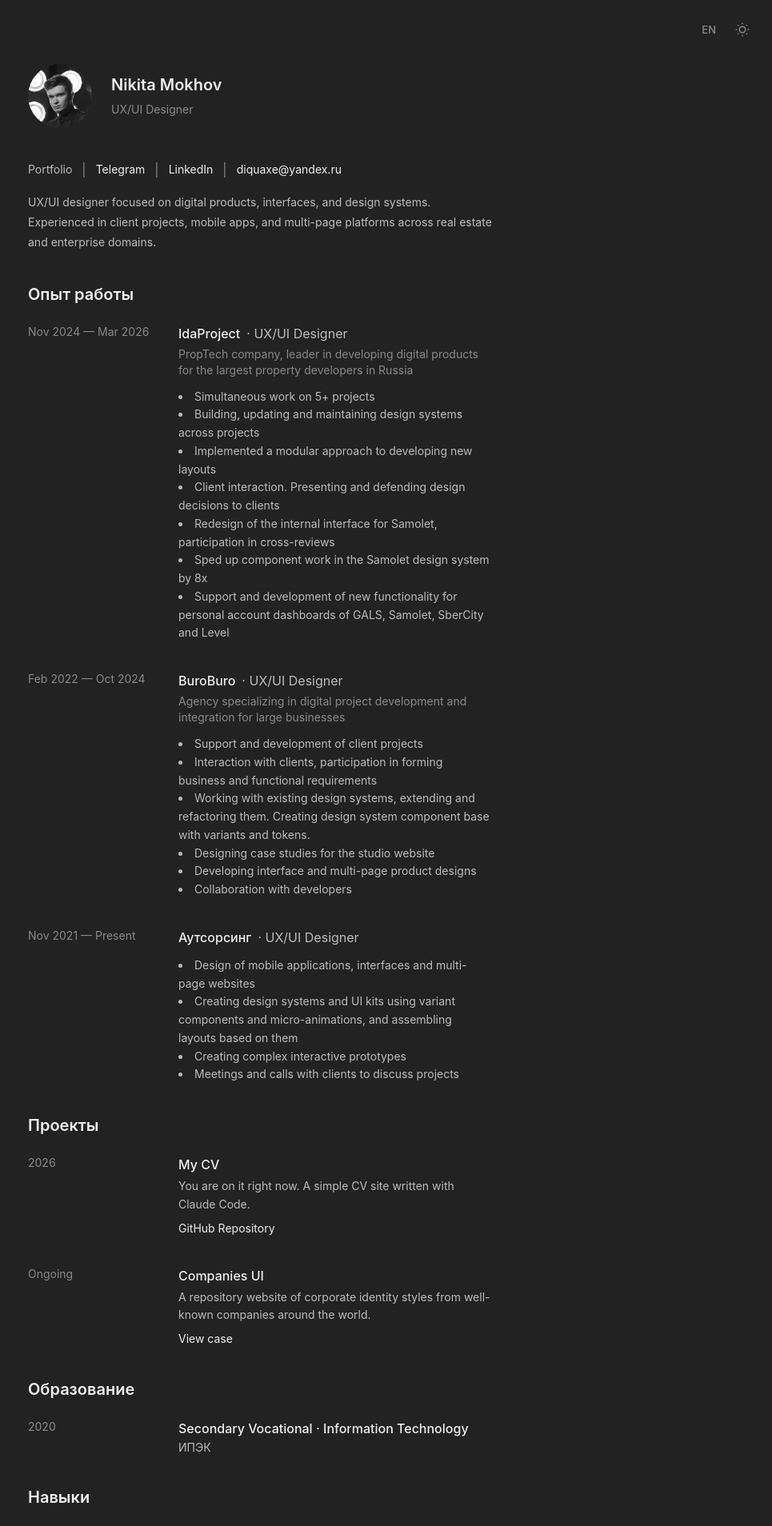
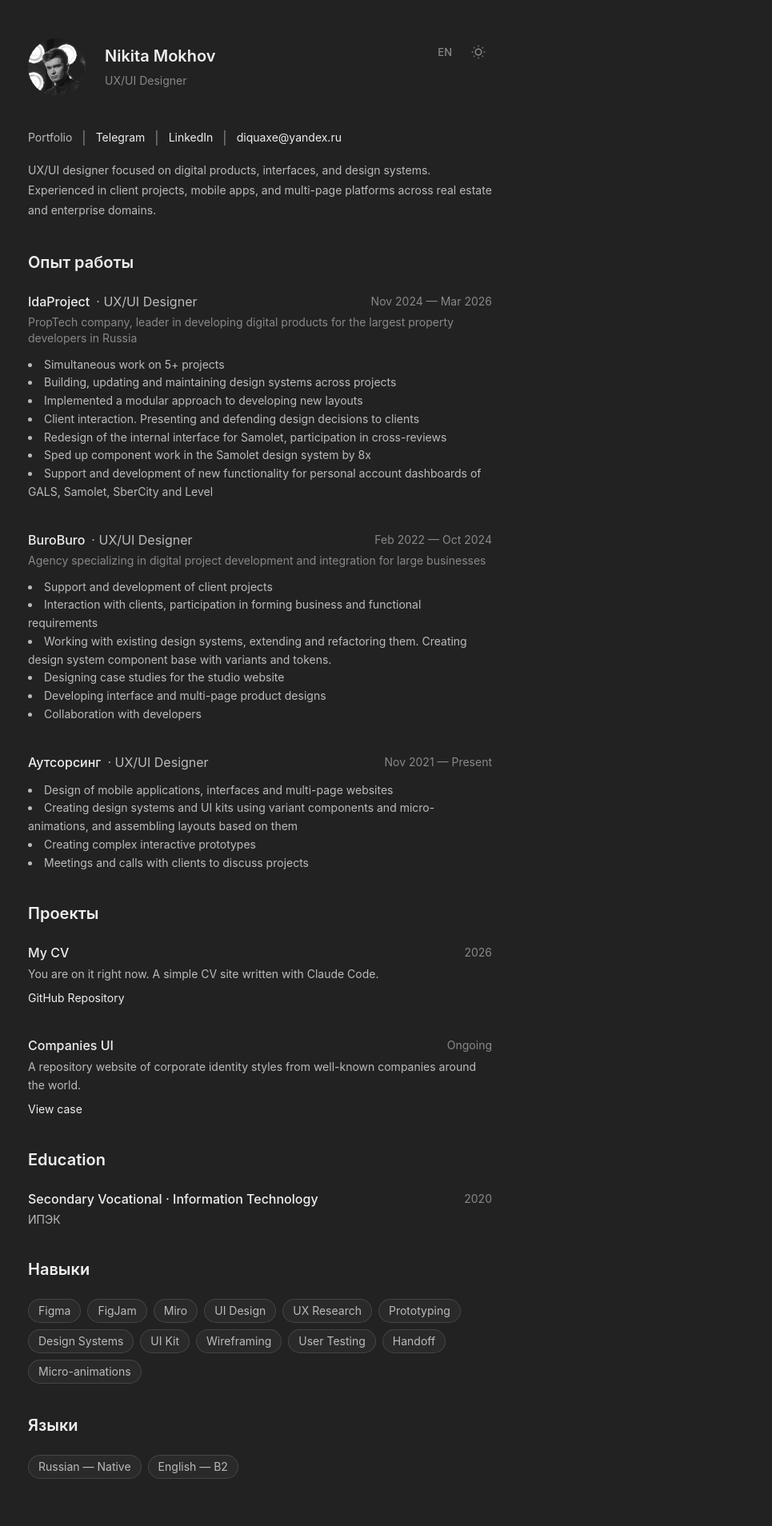
Before and after one commit to Diquaxe/my-cv, a Vue app: page / in a window 1280 px wide. Shown: the top 1908 px of the page at 80% size, without its empty margins (315-1280 px from the left). Built offline with nearby package versions, Linux system fonts and the light colour scheme.

Commit message:
feat: тоглы перемещены в AppHeader, адаптив дат в опыте и образовании
Co-Authored-By: Claude Sonnet 4.6 <noreply@anthropic.com>

```diff
--- a/src/App.vue
+++ b/src/App.vue
@@ -1,7 +1,6 @@
 <script setup>
 import { onMounted } from 'vue'
 import { RouterView } from 'vue-router'
-import ThemeToggle from './components/ThemeToggle.vue'
 import profile from './data/profile.json'
 import { useGeoLang } from './composables/useGeoLang.js'
 
@@ -20,7 +19,6 @@ onMounted(() => {
 </script>
 
 <template>
-  <ThemeToggle />
   <RouterView v-slot="{ Component }">
     <Transition
       name="fade"
--- a/src/components/AppHeader.vue
+++ b/src/components/AppHeader.vue
@@ -8,17 +8,18 @@ defineProps({
 
 <template>
   <header class="mb-10">
-    <div class="flex items-center gap-6 mb-3">
+    <div class="flex items-start justify-between gap-6 mb-3">
+      <div class="flex items-center gap-6">
       <img
         v-if="avatar"
         :src="avatar"
         :alt="name"
-        class="w-20 h-20 rounded-full object-cover"
+        class="w-[72px] h-[72px] rounded-full object-cover"
         @error="$event.target.style.display='none'"
       >
       <div
         v-else
-        class="w-20 h-20 rounded-full flex items-center justify-center text-lg font-medium"
+        class="w-[72px] h-[72px] rounded-full flex items-center justify-center text-lg font-medium"
         style="background: var(--color-accent); color: #fff;"
       >
         {{ name?.charAt(0) }}
@@ -32,5 +33,7 @@ defineProps({
         </p>
       </div>
     </div>
+    <slot />
+  </div>
   </header>
 </template>
--- a/src/components/ExperienceItem.vue
+++ b/src/components/ExperienceItem.vue
@@ -11,12 +11,9 @@ defineProps({
 </script>
 
 <template>
-  <div class="flex flex-col md:flex-row gap-2 mb-9">
-    <div class="md:min-w-[180px] text-sm shrink-0 text-tertiary">
-      {{ period }}
-    </div>
-    <div class="flex-1">
-      <div class="flex flex-wrap items-center gap-2 mb-1">
+  <div class="mb-9">
+    <div class="flex flex-col sm:flex-row sm:items-center sm:justify-between gap-1 mb-1">
+      <div class="flex flex-wrap items-center gap-2">
         <a
           v-if="url"
           :href="url"
@@ -36,6 +33,9 @@ defineProps({
         >
           · {{ title }}
         </span>
+      </div>
+
+      <span class="text-sm text-tertiary mb-2 sm:mb-0 shrink-0">{{ period }}</span>
     </div>
 
     <p
@@ -73,5 +73,4 @@ defineProps({
       {{ link.label }}
     </a>
   </div>
-  </div>
 </template>
--- a/src/components/SectionEducation.vue
+++ b/src/components/SectionEducation.vue
@@ -10,24 +10,22 @@ const { locale } = useLocale()
 <template>
   <section class="mb-10">
     <h2 class="text-xl font-semibold leading-tight mb-6 text-primary">
-      {{ tKey('sections.education', locale.value) }}
+      {{ tKey('sections.education', locale) }}
     </h2>
     <div
       v-for="(item, i) in items"
       :key="i"
-      class="flex flex-col md:flex-row gap-2 mb-9"
+      class="mb-9"
     >
-      <div class="md:min-w-[180px] text-sm shrink-0 text-tertiary">
-        {{ t(item.period, locale) }}
-      </div>
-      <div class="flex-1">
-        <p class="font-medium mb-0.5 text-primary">
+      <div class="flex flex-col sm:flex-row sm:items-center sm:justify-between gap-1 mb-1">
+        <p class="font-medium text-primary">
           {{ t(item.degree, locale) }}
         </p>
-        <p class="text-sm text-secondary">
-          {{ t(item.school, locale) }}
-        </p>
+        <span class="text-sm text-tertiary mb-2 sm:mb-0 shrink-0">{{ t(item.period, locale) }}</span>
       </div>
+      <p class="text-sm text-secondary">
+        {{ t(item.school, locale) }}
+      </p>
     </div>
   </section>
 </template>
--- a/src/components/ThemeToggle.vue
+++ b/src/components/ThemeToggle.vue
@@ -20,7 +20,7 @@ function toggle() {
 
 <template>
   <div
-    class="fixed top-5 right-5 z-50 flex items-center"
+    class="flex items-center"
     style="gap: 8px;"
   >
     <button
--- a/src/views/HomeView.vue
+++ b/src/views/HomeView.vue
@@ -1,6 +1,7 @@
 <script setup>
 import { computed, watchEffect } from 'vue'
 import AppHeader from '../components/AppHeader.vue'
+import ThemeToggle from '../components/ThemeToggle.vue'
 import SectionAbout from '../components/SectionAbout.vue'
 import SectionExperience from '../components/SectionExperience.vue'
 import SectionEducation from '../components/SectionEducation.vue'
@@ -25,7 +26,7 @@ watchEffect(() => {
 
 <template>
   <main
-    class="mx-auto px-4 sm:px-0 my-20"
+    class="mx-auto px-4 sm:px-0 mt-12 mb-20"
     style="max-width: var(--max-width);"
   >
     <Transition
@@ -37,7 +38,9 @@ watchEffect(() => {
           :name="name"
           :role="role"
           :avatar="profile.avatar"
-        />
+        >
+          <ThemeToggle />
+        </AppHeader>
         <SectionContact :items="profile.contact" />
         <SectionAbout :about="about" />
         <SectionExperience :items="profile.experience" />
```
Lines whose indentation alone changed are shown as unchanged.
